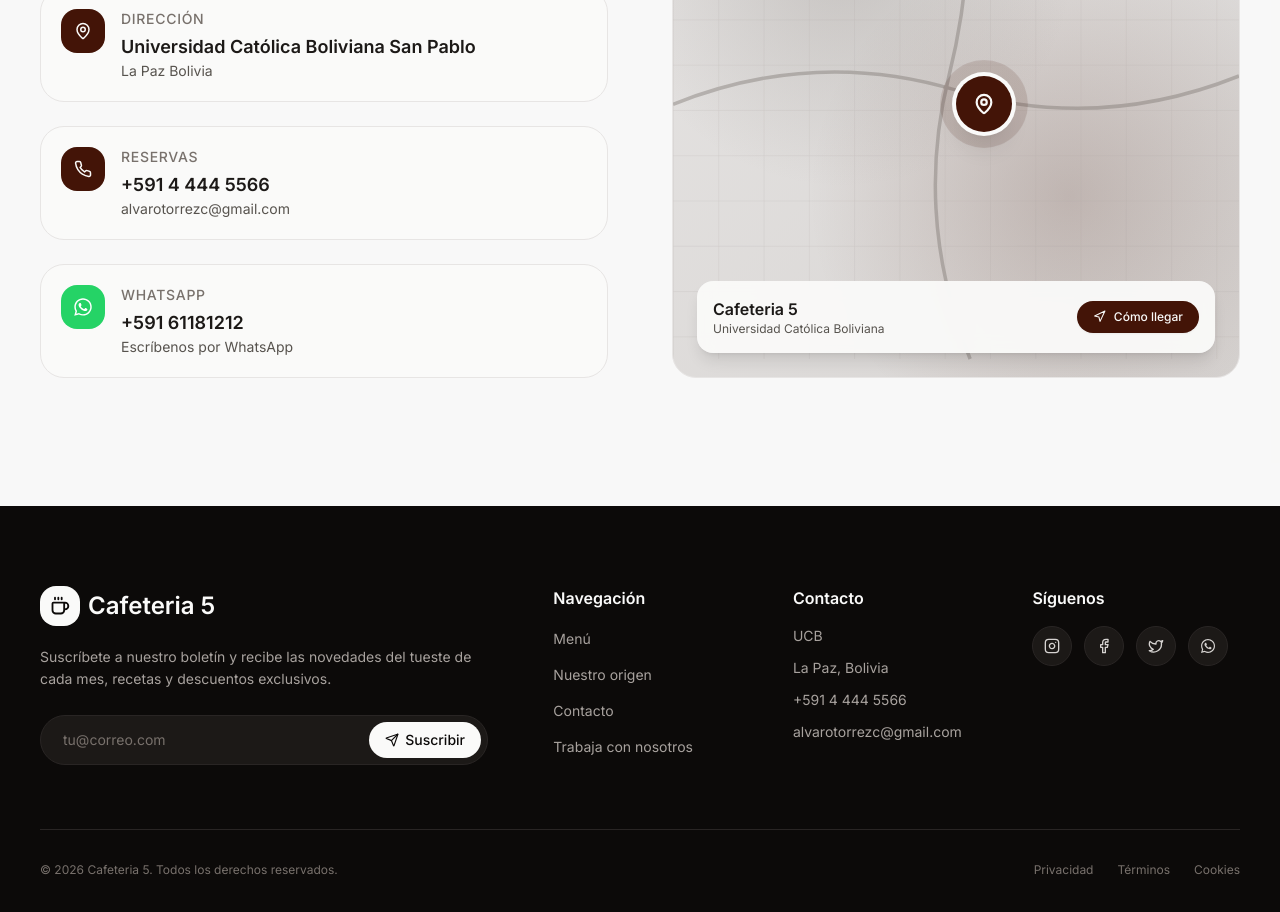
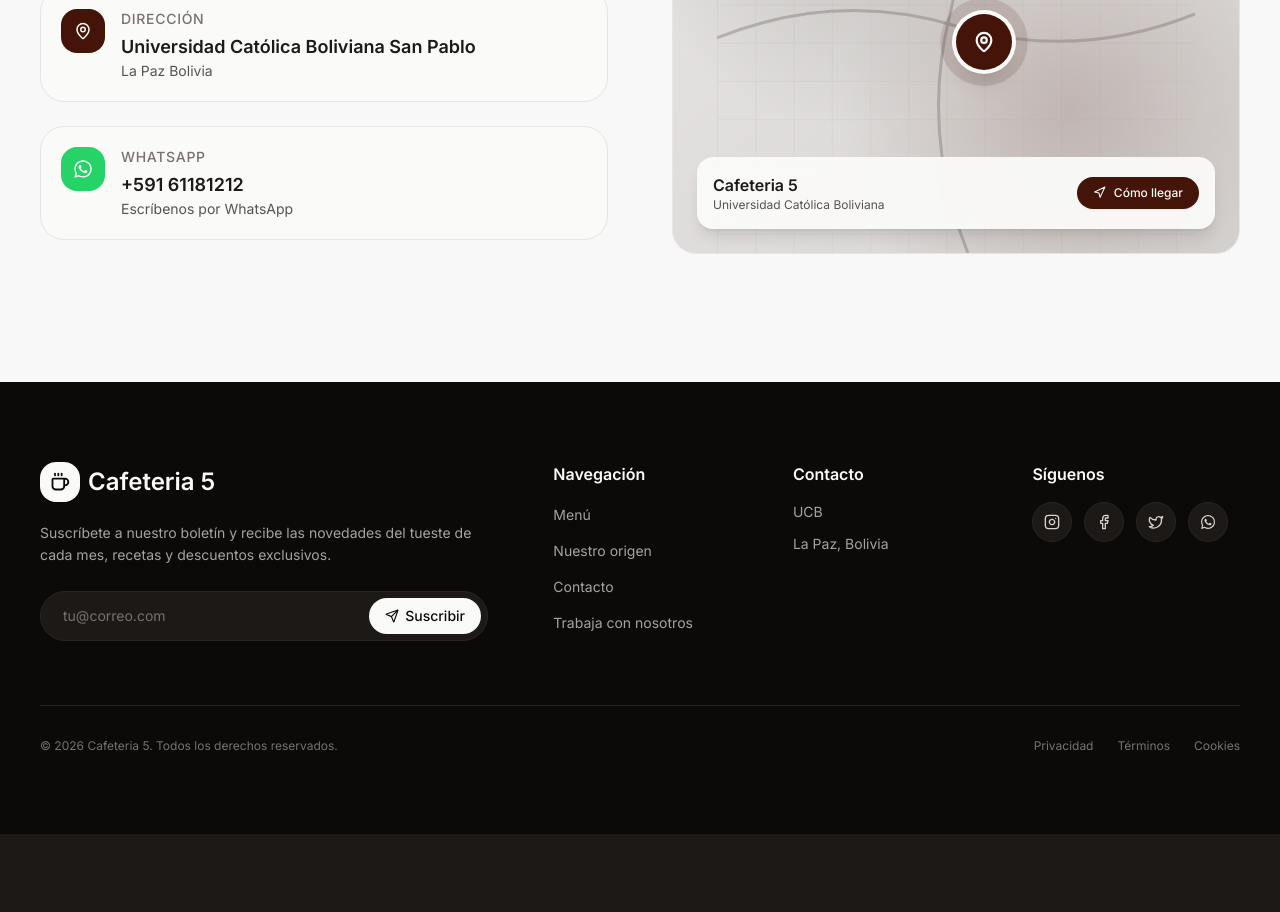
Before and after one commit to alvaro-tc/proyecto-sis213, a React (Vite) app in the folder pos-frontend/: page / in a window 1280 px wide. Shown: the part 2840-3752 px from the top of the page. After the commit the page ends 3674 px from the top, so only its background shows below. Built offline with nearby package versions, Linux system fonts and the light colour scheme; no server answers.

Commit message:
Solucionado bug del boton de whatsapp

```diff
--- a/pos-frontend/src/components/landing/Contact.jsx
+++ b/pos-frontend/src/components/landing/Contact.jsx
@@ -1,5 +1,5 @@
 import { motion } from "framer-motion";
-import { LuMapPin, LuPhone, LuNavigation } from "react-icons/lu";
+import { LuMapPin, LuNavigation } from "react-icons/lu";
 import { FaWhatsapp } from "react-icons/fa";
 import { LandingButton } from "../ui";
 
@@ -30,17 +30,6 @@
                 <p className="text-sm font-medium uppercase tracking-wider text-stone-500">Dirección</p>
                 <p className="mt-1 text-lg text-stone-900 font-semibold">Universidad Católica Boliviana San Pablo</p>
                 <p className="text-sm text-stone-600">La Paz Bolivia</p>
-              </div>
-            </div>
-
-            <div className="flex items-start gap-4 rounded-3xl border border-stone-200 bg-stone-50 p-5">
-              <span className="grid h-11 w-11 shrink-0 place-items-center rounded-2xl bg-orange-950 text-stone-50">
-                <LuPhone size={18} />
-              </span>
-              <div>
-                <p className="text-sm font-medium uppercase tracking-wider text-stone-500">Reservas</p>
-                <p className="mt-1 text-lg text-stone-900 font-semibold">+591 4 444 5566</p>
-                <p className="text-sm text-stone-600">alvarotorrezc@gmail.com</p>
               </div>
             </div>
 
--- a/pos-frontend/src/components/landing/Footer.jsx
+++ b/pos-frontend/src/components/landing/Footer.jsx
@@ -93,8 +93,6 @@
               <ul className="mt-4 space-y-3 text-sm text-stone-400">
                 <li>UCB</li>
                 <li>La Paz, Bolivia</li>
-                <li>+591 4 444 5566</li>
-                <li>alvarotorrezc@gmail.com</li>
               </ul>
             </div>
 
```
